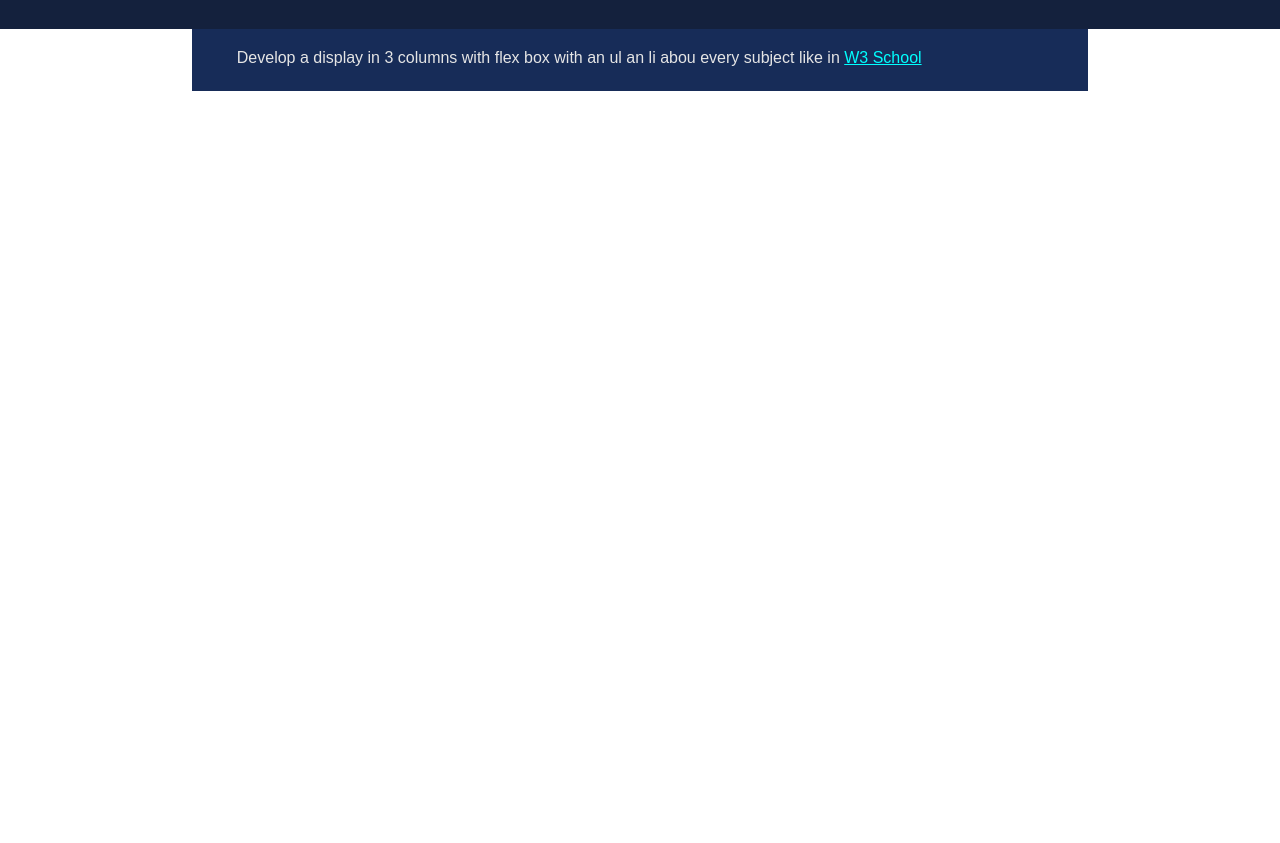
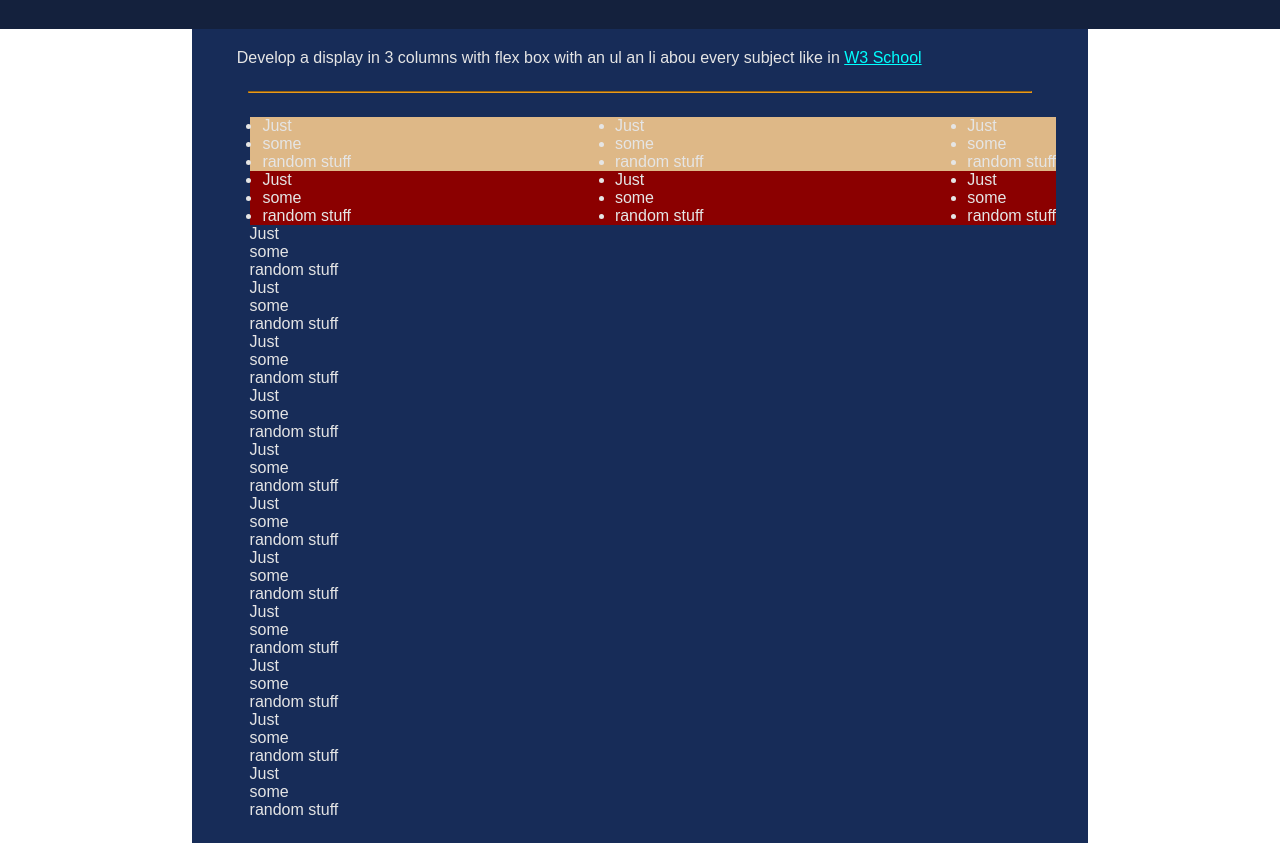
Before and after one commit to GabrielEduardoBrambilla/Learning-Reports, a plain HTML site: page css_pages/css_main.html in a window 1280 px wide. Shown: the part 79-922 px from the top of the page. Before the commit the page ends 800 px from the top, so only its background shows below. Drawn offline with Linux system fonts and the light colour scheme.

Commit message:
Css flexbox
Playing around with flexbox

```diff
--- a/css/style.css
+++ b/css/style.css
@@ -2,7 +2,6 @@
   box-sizing: border-box;
   margin: 0;
   padding: 0;
-
   font-family: 'Montserrat', sans-serif;
   font-weight: 500;
   text-decoration: none;
@@ -28,13 +27,16 @@ main{
   /* border-left-style: solid;
   border-right-style: solid;
   border-color: rgb(0, 0, 0); */
-
-
+  display: flex;
+  flex-direction: column;
 
 }
+
 hr{
   margin: 3vh;
-  background-color: black;
+  border-color: #e99a1b;
+  border-radius: auto;
+  border-width: auto;
 }
 
 p{
@@ -54,7 +56,43 @@ p::first-letter{
   padding-right: 0.5vw;
 }
 
+.content-list-T{
+  background-color: burlywood;
+  padding-left: 1vw;
+  display: flex;
+  flex-direction: row;
+  justify-content: space-between;
+  list-style: none;
+
+  flex: 1 1 30%; /*grow | shrink | basis */
+
+  flex-wrap: wrap;
+  list-style: none;
+  margin-left: 2vw;
+
+}
+
+.content-list-T2{
+  background-color: darkred;
+  padding-left: 1vw;
+  display: flex;
+  flex-direction: row;
+  justify-content: space-between;
+  list-style: none;
+
+  flex: 1 1 30%; /*grow | shrink | basis */
+
+  flex-wrap: wrap;
+  list-style: none;
+  margin-left: 2vw;
+
+}
+
+
 .content-list{
+  display: flex;
+  flex-direction: column;
+  flex-wrap: wrap;
   list-style: none;
   margin-left: 2vw;
 }
--- a/css_pages/css_main.html
+++ b/css_pages/css_main.html
@@ -32,11 +32,86 @@
     </header>
 
     <main>
-      <p class="">
-        Develop a display in 3 columns with flex box with an ul an li abou every
-        subject like in
-        <a href="https://www.w3schools.com/css/default.asp">W3 School</a>
-      </p>
+      <section>
+        <p class="">
+          Develop a display in 3 columns with flex box with an ul an li abou
+          every subject like in
+          <a href="https://www.w3schools.com/css/default.asp">W3 School</a>
+        </p>
+      </section>
+      <hr />
+      <section>
+        <div class="content-list-T">
+          <ul>
+            <li>Just</li>
+            <li>some</li>
+            <li>random stuff</li>
+          </ul>
+          <ul>
+            <li>Just</li>
+            <li>some</li>
+            <li>random stuff</li>
+          </ul>
+          <ul>
+            <li>Just</li>
+            <li>some</li>
+            <li>random stuff</li>
+          </ul>
+        </div>
+        <div class="content-list-T2">
+          <ul>
+            <li>Just</li>
+            <li>some</li>
+            <li>random stuff</li>
+          </ul>
+          <ul>
+            <li>Just</li>
+            <li>some</li>
+            <li>random stuff</li>
+          </ul>
+          <ul>
+            <li>Just</li>
+            <li>some</li>
+            <li>random stuff</li>
+          </ul>
+        </div>
+
+        <ul class="content-list">
+          <li>Just</li>
+          <li>some</li>
+          <li>random stuff</li>
+          <li>Just</li>
+          <li>some</li>
+          <li>random stuff</li>
+          <li>Just</li>
+          <li>some</li>
+          <li>random stuff</li>
+          <li>Just</li>
+          <li>some</li>
+          <li>random stuff</li>
+          <li>Just</li>
+          <li>some</li>
+          <li>random stuff</li>
+          <li>Just</li>
+          <li>some</li>
+          <li>random stuff</li>
+          <li>Just</li>
+          <li>some</li>
+          <li>random stuff</li>
+          <li>Just</li>
+          <li>some</li>
+          <li>random stuff</li>
+          <li>Just</li>
+          <li>some</li>
+          <li>random stuff</li>
+          <li>Just</li>
+          <li>some</li>
+          <li>random stuff</li>
+          <li>Just</li>
+          <li>some</li>
+          <li>random stuff</li>
+        </ul>
+      </section>
     </main>
   </body>
 </html>
```
